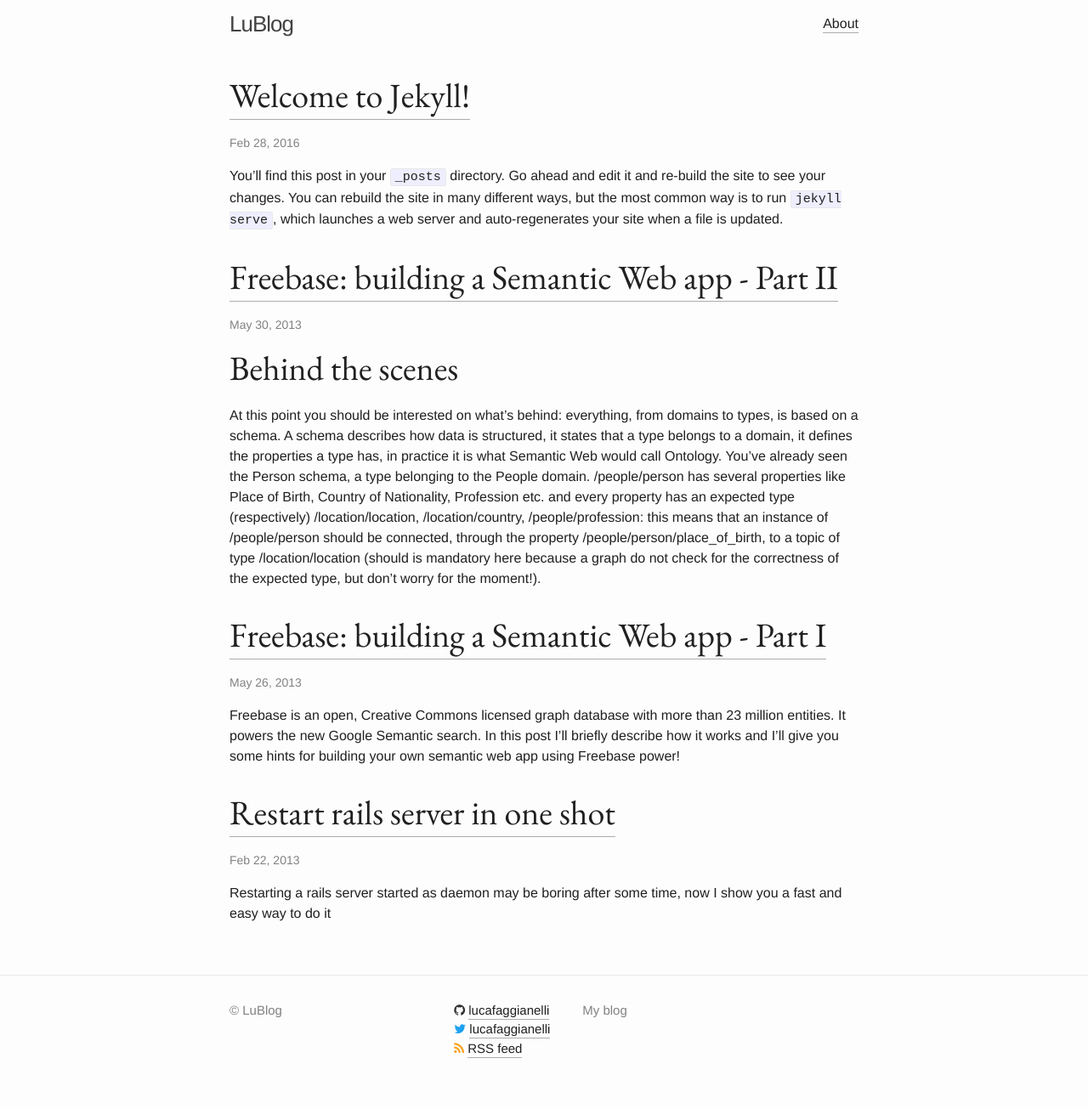
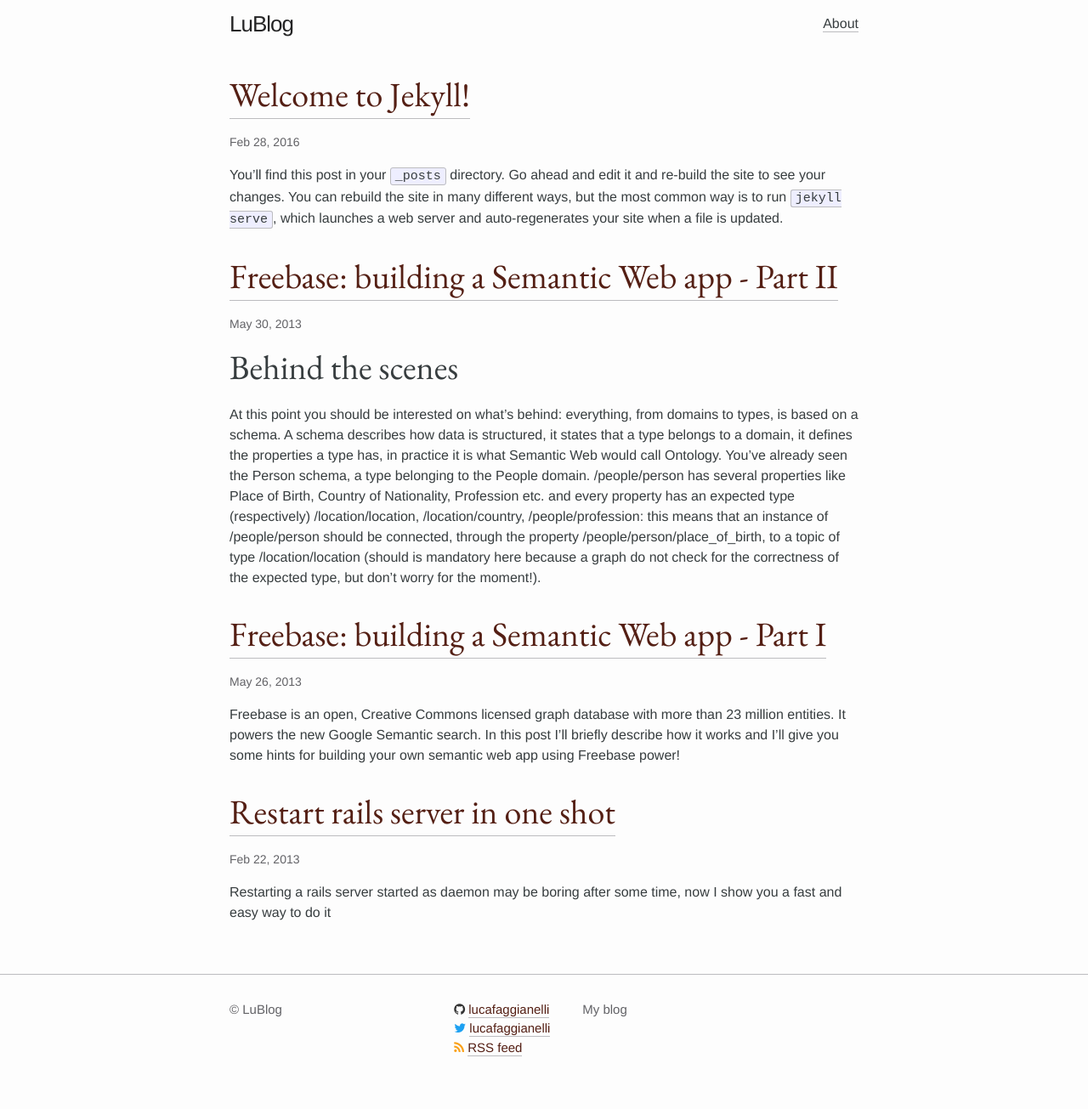
Before and after one commit to lucafaggianelli/lucafaggianelli.github.io, a Jekyll site: the page built from index.html, in a window 1280 px wide. Shown: the whole page at 85% size. Built offline with Jekyll 4.4.1, drawn with Linux system fonts in a browser that asks for light colours.

Commit message:
add some colors, fix link padding-bottom

```diff
--- a/_sass/_base.scss
+++ b/_sass/_base.scss
@@ -86,6 +86,10 @@ h1, h2, h3, h4, h5, h6 {
     font-family: $hs-font-family;
     line-height: 1.2em;
     margin-bottom: .5em;
+
+    a {
+        padding-bottom: 2px;
+    }
 }
 
 h1 {
@@ -102,9 +106,9 @@ h2 {
  */
 a {
     color: $brand-color;
-    border-bottom: 1px solid lighten($brand-color, 55%);
+    border-bottom: 1px solid $grey-color-light;
     text-decoration: none;
-    padding-bottom: 2px;
+    padding-bottom: 1px;
     @include transition(border-color .3s ease);
 
     &:visited {
@@ -123,7 +127,7 @@ a {
  */
 blockquote {
     color: $grey-color;
-    border-left: 4px solid $grey-color-light;
+    border-left: 4px solid #938172;
     padding-left: $spacing-unit / 2;
     font-size: 18px;
     letter-spacing: -1px;
--- a/css/main.scss
+++ b/css/main.scss
@@ -13,12 +13,12 @@ $hs-font-family:   "EB Garamond", "Georgia", "serif";
 
 $spacing-unit:     30px;
 
-$text-color:       #202020;
+$text-color:       #373D3F;
 $background-color: #fdfdfd;
-$brand-color:      #202020;
+$brand-color:      #541F14;
 
-$grey-color:       #828282;
-$grey-color-light: lighten($grey-color, 40%);
+$grey-color:       #626266;
+$grey-color-light: lighten($grey-color, 35%);
 $grey-color-dark:  darken($grey-color, 25%);
 
 // Width of the content area
```
